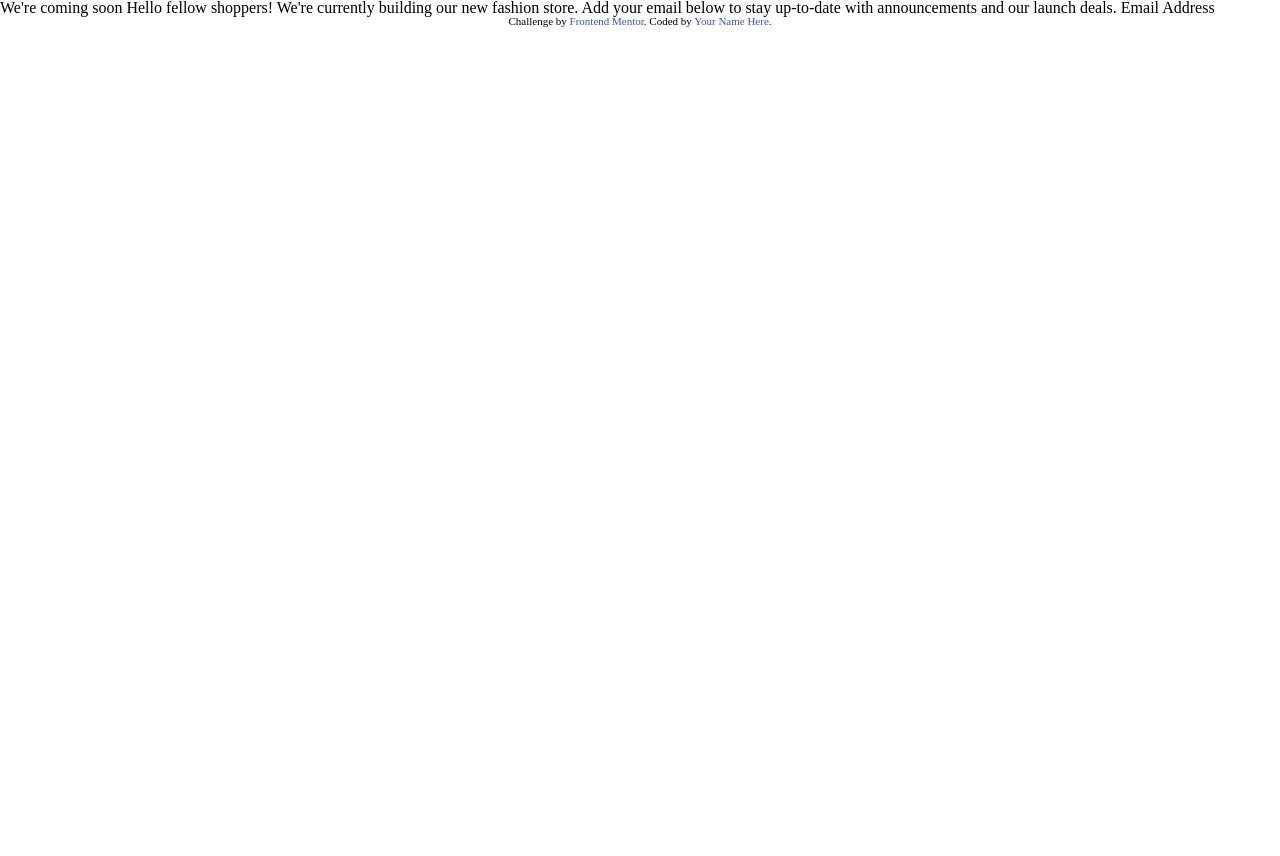
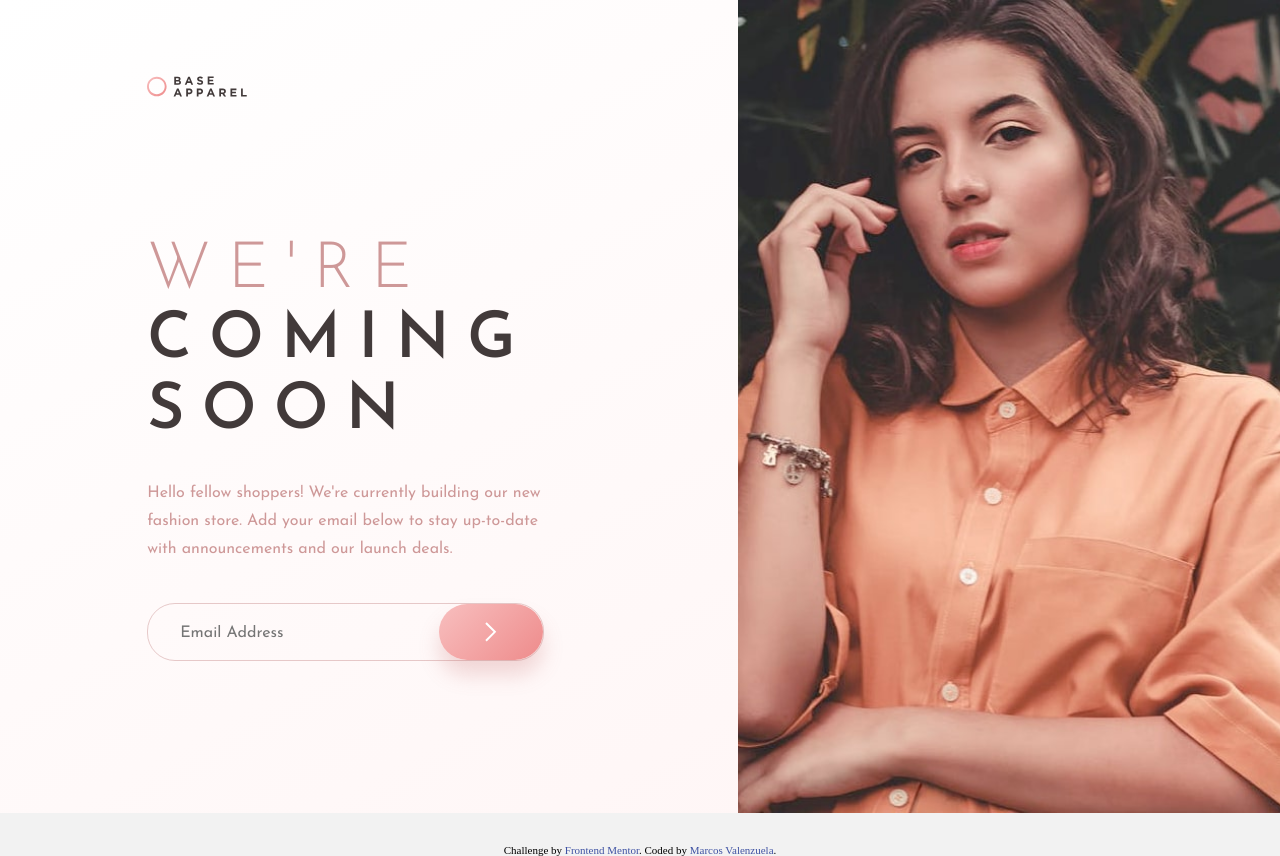
Before and after one commit to Dantalian5/base-apparel-coming-soon-master, a website built with Parcel: page src/index.html in a window 1280 px wide. Before the commit the page ends 800 px from the top, so only its background shows below. Built offline with nearby package versions, Linux system fonts and the light colour scheme.

Commit message:
add style

```diff
--- a/package.json
+++ b/package.json
@@ -14,6 +14,7 @@
 	"author": "",
 	"license": "ISC",
 	"devDependencies": {
+		"@parcel/transformer-sass": "^2.9.3",
 		"parcel": "^2.9.3",
 		"parcel-namer-custom": "^0.2.0",
 		"rimraf": "^5.0.1",
--- a/src/assets/style/_base.scss
+++ b/src/assets/style/_base.scss
@@ -5,3 +5,16 @@
 .attribution a {
 	color: hsl(228, 45%, 44%);
 }
+body {
+	background-color: #f2f2f2;
+	min-height: 100vh;
+	min-height: 100svh;
+	display: flex;
+	flex-direction: column;
+	align-items: center;
+	justify-content: center;
+	min-width: 275px;
+}
+footer {
+	margin-top: 2rem;
+}
--- a/src/assets/style/_layout.scss
+++ b/src/assets/style/_layout.scss
@@ -0,0 +1,64 @@
+.container {
+	background: linear-gradient(150deg, #fff 0%, #fff4f4 100%);
+	max-width: 90rem;
+	width: 100%;
+	position: relative;
+	padding-block: 1.75rem;
+	min-width: min-content;
+	&__logo,
+	&__body {
+		padding-inline: max(8.5%, 2rem);
+	}
+	&__logo {
+		margin-block: 0.25rem 2rem;
+		& > .image {
+			width: 6.25rem;
+		}
+	}
+	&__img {
+		& img {
+			width: 100%;
+			height: 100%;
+			object-fit: cover;
+			object-position: top center;
+		}
+	}
+	&__body {
+		margin-block: 4rem 2rem;
+	}
+	&__title {
+		margin-bottom: 1rem;
+	}
+	&__text {
+		margin-bottom: 2rem;
+	}
+	&__form {
+		padding-bottom: 2rem;
+	}
+}
+@media (min-width: 50rem) {
+	.container {
+		&__img {
+			position: absolute;
+			inset: 0 0 0 calc(54.5% + 2.5rem);
+			margin: 0;
+		}
+		&__logo,
+		&__body {
+			max-width: 54%;
+			padding-inline: min(11.5%, 10.3125rem);
+		}
+		&__logo {
+			margin-block: 3rem 8.5rem;
+		}
+		&__body {
+			margin-bottom: 5.75rem;
+		}
+		&__title {
+			margin-bottom: 2rem;
+		}
+		&__text {
+			margin-bottom: 2.5rem;
+		}
+	}
+}
--- a/src/assets/style/_modules.scss
+++ b/src/assets/style/_modules.scss
@@ -0,0 +1,88 @@
+@use "variables" as var;
+
+.heading,
+.paragraph {
+	font-family: var.$ff-josefin;
+	text-align: center;
+	font-style: normal;
+}
+.heading {
+	color: #423a3a;
+	font-size: 2.5rem;
+	font-weight: 600;
+	line-height: 1.05; /* 105% */
+	letter-spacing: 0.67656rem;
+	text-transform: uppercase;
+	&--span {
+		color: #ce9898;
+		font-weight: 300;
+	}
+}
+.paragraph {
+	color: #ce9898;
+	font-size: 0.875rem;
+	font-weight: 400;
+	line-height: 1.57; /* 157.143% */
+	&--input {
+		color: #423a3a;
+		text-align: start;
+		line-height: 2; /* 200% */
+	}
+}
+.image {
+	max-width: 100%;
+	max-height: 100%;
+}
+.form {
+	width: 100%;
+	display: flex;
+
+	border-radius: 1.75rem;
+	border: 1px solid rgba($color: #ce9898, $alpha: 0.5);
+	&__input {
+		border-radius: inherit;
+		padding: 0.69rem 1rem 0.56rem 1.5rem;
+		flex-grow: 1;
+		background: none;
+		&::placeholder,
+		&:-ms-input-placeholder,
+		&::-ms-input-placeholder {
+			color: #ce9898;
+			opacity: 0.5;
+		}
+	}
+	&__btn {
+		border-radius: inherit;
+		padding-inline: 1.7rem;
+		display: flex;
+		align-items: center;
+		background: linear-gradient(135deg, #f8bfbf 0%, #ee8b8b 100%);
+		box-shadow: 0px 15px 20px 0px rgba(198, 110, 110, 0.25);
+	}
+}
+@media (min-width: 50rem) {
+	.heading,
+	.paragraph {
+		text-align: start;
+	}
+	.heading {
+		font-size: 4rem;
+		line-height: 1.1; /* 105% */
+		letter-spacing: 1.0826rem;
+	}
+	.paragraph {
+		font-size: 1rem;
+		line-height: 1.75; /* 157.143% */
+		&--input {
+			line-height: 1.75; /* 200% */
+		}
+	}
+	.form {
+		&__input {
+			padding: 0.9375rem 1rem 0.8125rem 2rem;
+		}
+		&__btn {
+			padding-inline: 2.875rem;
+		}
+	}
+}
--- a/src/index.html
+++ b/src/index.html
@@ -22,16 +22,77 @@
 		<link rel="stylesheet" href="assets/style/style.scss" />
 	</head>
 	<body>
-		We're coming soon Hello fellow shoppers! We're currently building our new
-		fashion store. Add your email below to stay up-to-date with announcements
-		and our launch deals. Email Address
+		<main class="container">
+			<div class="container__logo">
+				<img
+					class="image"
+					src="assets/images/logo.svg"
+					alt="Base Apparel logo"
+				/>
+			</div>
+			<div class="container__img">
+				<picture>
+					<source
+						media="(min-width: 50rem)"
+						srcset="assets/images/hero-desktop.jpg"
+					/>
+					<img
+						class="image"
+						src="assets/images/hero-mobile.jpg"
+						alt="a girl posing"
+					/>
+				</picture>
+			</div>
+			<div class="container__body">
+				<h1 class="container__title heading">
+					<span class="heading--span">We're</span> coming soon
+				</h1>
+				<p class="container__text paragraph">
+					Hello fellow shoppers! We're currently building our new fashion store.
+					Add your email below to stay up-to-date with announcements and our
+					launch deals.
+				</p>
+				<div class="container__form">
+					<form name="myForm" id="myForm" class="form">
+						<input
+							type="mail"
+							class="form__input paragraph paragraph--input"
+							id="formInput"
+							name="formInput"
+							aria-label="email input"
+							placeholder="Email Address"
+							pattern="[^@\s]+@[^@\s]+\.[^@\s]+"
+							required
+						/>
+						<button
+							type="submit"
+							class="form__btn"
+							id="formButton"
+							name="formButton"
+							title="submit"
+							aria-label="submit button"
+						>
+							<svg xmlns="http://www.w3.org/2000/svg" width="12" height="20">
+								<path
+									fill="none"
+									stroke="#FFF"
+									stroke-width="2"
+									d="M1 1l8.836 8.836L1 18.671"
+								/>
+							</svg>
+						</button>
+					</form>
+				</div>
+			</div>
+		</main>
 
 		<footer>
 			<p class="attribution">
 				Challenge by
 				<a href="https://www.frontendmentor.io?ref=challenge" target="_blank"
 					>Frontend Mentor</a
-				>. Coded by <a href="#">Your Name Here</a>.
+				>. Coded by
+				<a href="https://marcosvalenzuela.netlify.com">Marcos Valenzuela</a>.
 			</p>
 		</footer>
 		<!-- add javascript file -->
```
Also changed, not shown: 1 other file.
